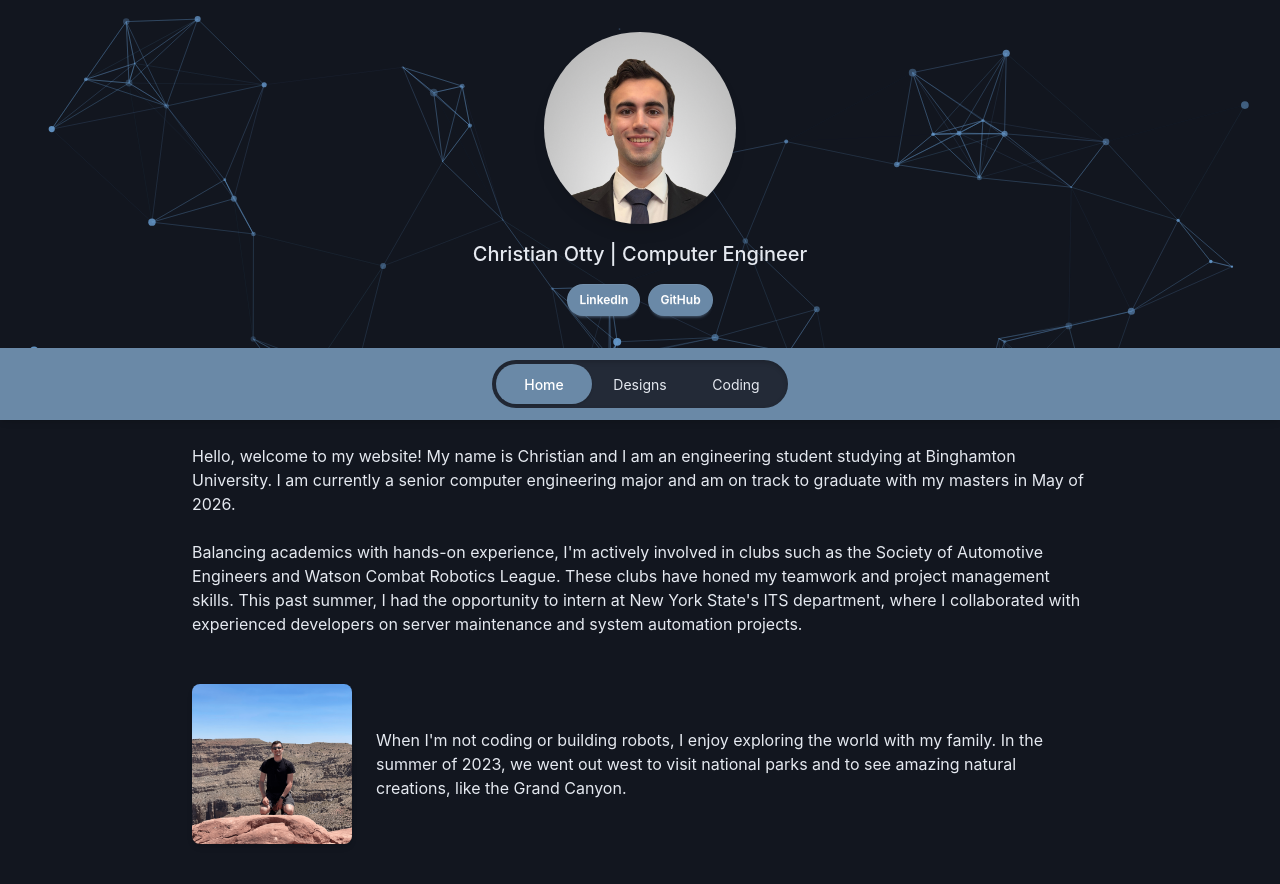
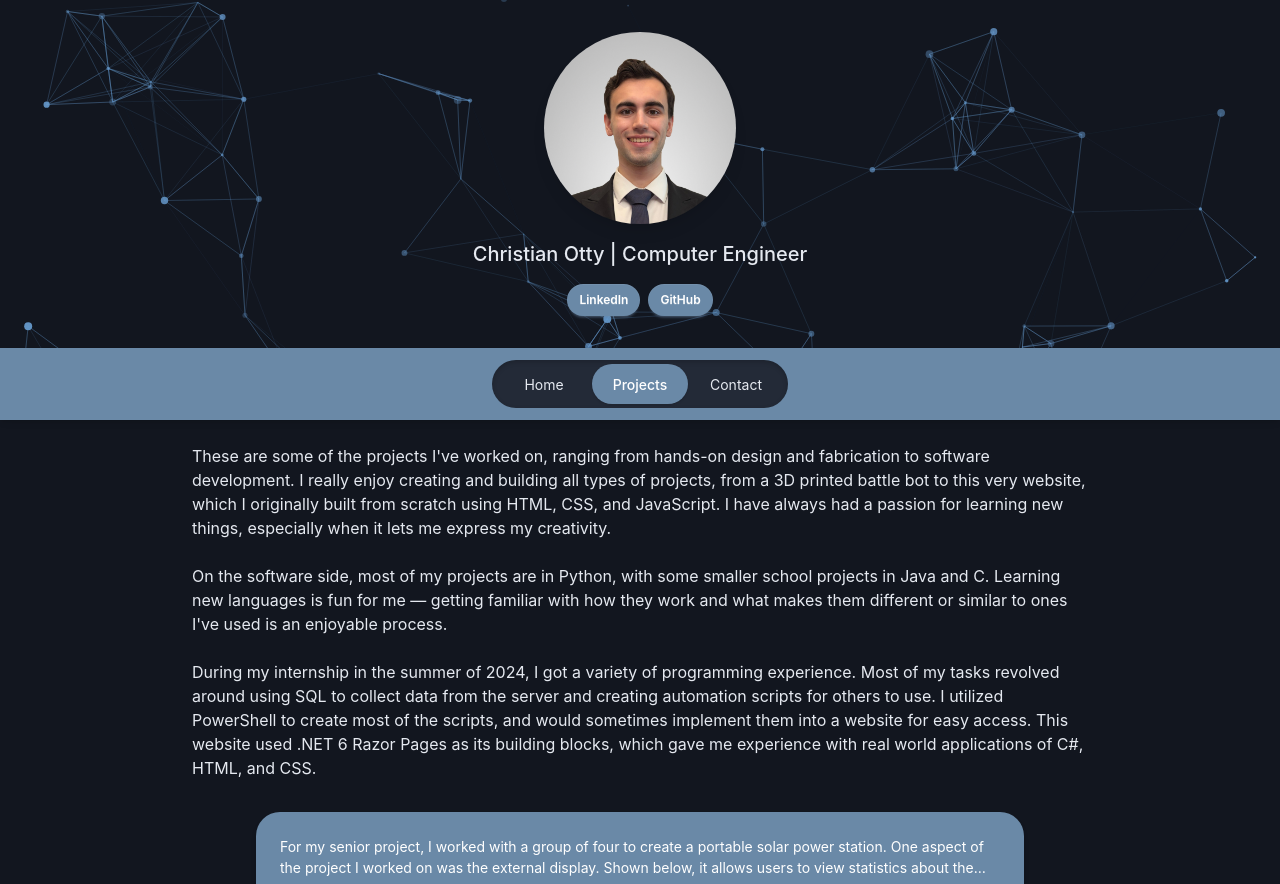
Before and after one commit to cotty52/Website, a React (Vite) app in the folder portfolio/: page /projects in a window 1280 px wide. Before the commit this address led to /home. Shown: the top 884 px of the page. Built offline with nearby package versions, Linux system fonts and the light colour scheme.

Commit message:
Combined designs and coding into one projects tab. Added contact tab that needs info.

```diff
--- a/portfolio/src/App.jsx
+++ b/portfolio/src/App.jsx
@@ -1,8 +1,8 @@
 import { BrowserRouter, Routes, Route, Navigate } from 'react-router-dom'
 import Layout from './components/Layout'
 import Home from './pages/Home'
-import Coding from './pages/Coding'
-import Designs from './pages/Designs'
+import Projects from './pages/Projects'
+import Contact from './pages/Contact'
 
 /*
   A pathless layout route: <Layout /> renders once and stays mounted while
@@ -28,8 +28,8 @@ function App() {
           */}
           <Route index element={<Navigate to="/home" replace />} />
           <Route path="home" element={<Home />} />
-          <Route path="designs" element={<Designs />} />
-          <Route path="coding" element={<Coding />} />
+          <Route path="projects" element={<Projects />} />
+          <Route path="contact" element={<Contact />} />
           <Route path="*" element={<Navigate to="/home" replace />} />
         </Route>
       </Routes>
--- a/portfolio/src/components/NavBar.jsx
+++ b/portfolio/src/components/NavBar.jsx
@@ -3,8 +3,8 @@ import { motion } from 'framer-motion'
 
 const TABS = [
   { to: '/home', label: 'Home' },
-  { to: '/designs', label: 'Designs' },
-  { to: '/coding', label: 'Coding' },
+  { to: '/projects', label: 'Projects' },
+  { to: '/contact', label: 'Contact' },
 ]
 
 /*
--- a/portfolio/src/data/projects.js
+++ b/portfolio/src/data/projects.js
@@ -15,29 +15,32 @@ import arduinoVideo from '../assets/Arduino_Video.mp4'
 
 /*
   The project cards are structurally identical — a blurb plus one or more
-  media items — so they live as data and the pages just map over them.
+  media items — so they live as data and the page just maps over them.
   Assets are imported (not referenced by path) so Vite verifies them at build
   time and content-hashes the output filenames.
 */
 
-export const codingProjects = [
-  {
-    id: 'idle-screen',
-    blurb:
-      'This is a python script that allows you to input an image and it creates a bouncing idle screen from it, like the classic DVD logo.',
-    aspect: 'aspect-video',
-    media: [{ type: 'video', src: idleBounceVideo, alt: 'idle bounce screen demo' }],
-  },
-  {
+export const projects = [
+    {
     id: 'senior-project',
     blurb:
       'For my senior project, I worked with a group of four to create a portable solar power station. One aspect of the project I worked on was the external display. Shown below, it allows users to view statistics about the battery like the state of charge, battery voltage, overall wattage, etc. We used an ESP32 microcontroller to run the code for the SPI display.',
     aspect: 'aspect-square',
     media: [{ type: 'image', src: displayImg, alt: 'external-display' }],
   },
-]
-
-export const designProjects = [
+  {
+    id: 'formula',
+    blurb:
+    "I am part of Binghamton's Formula SAE club, where many students work in teams to design and bring to life a Formula-1 inspired race car. In my junior year, I was part of the Frame subteam. I was able to do a lot of CAD design and hands on work. I also learned how to weld from industry professionals. In my senior year, I was part of the Accumulator subteam, where I worked on the battery pack for the car.",
+    link: { href: 'https://binghamtonmotorsports.com/', label: 'Binghamton Motorsports' },
+    aspect: 'aspect-square',
+    media: [
+      { type: 'image', src: carSide, alt: 'car-side' },
+      { type: 'image', src: carBack, alt: 'car-back' },
+      { type: 'image', src: carFront, alt: 'car-front' },
+      { type: 'image', src: welding, alt: 'welding' },
+    ],
+  },
   {
     id: 'botty',
     blurb:
@@ -47,19 +50,6 @@ export const designProjects = [
       { type: 'image', src: bottyFront, alt: 'botty-front' },
       { type: 'image', src: bottyBack, alt: 'botty-back' },
       { type: 'image', src: bottySide, alt: "botty-side :'(" },
-    ],
-  },
-  {
-    id: 'formula',
-    blurb:
-      "I am part of Binghamton's Formula SAE club, where many students work in teams to design and bring to life a Formula-1 inspired race car. In my junior year, I was part of the Frame subteam. I was able to do a lot of CAD design and hands on work. I also learned how to weld from industry professionals. In my senior year, I was part of the Accumulator subteam, where I worked on the battery pack for the car.",
-    link: { href: 'https://binghamtonmotorsports.com/', label: 'Binghamton Motorsports' },
-    aspect: 'aspect-square',
-    media: [
-      { type: 'image', src: carSide, alt: 'car-side' },
-      { type: 'image', src: carBack, alt: 'car-back' },
-      { type: 'image', src: carFront, alt: 'car-front' },
-      { type: 'image', src: welding, alt: 'welding' },
     ],
   },
   {
@@ -75,4 +65,11 @@ export const designProjects = [
       { type: 'video', src: arduinoVideo, alt: 'arduino simon says demo' },
     ],
   },
+  {
+    id: 'idle-screen',
+    blurb:
+      'This is a python script that allows you to input an image and it creates a bouncing idle screen from it, like the classic DVD logo.',
+    aspect: 'aspect-video',
+    media: [{ type: 'video', src: idleBounceVideo, alt: 'idle bounce screen demo' }],
+  },
 ]
--- a/portfolio/src/pages/Coding.jsx
+++ /dev/null
@@ -1,31 +0,0 @@
-import ProjectCard from '../components/ProjectCard'
-import ImageSlider from '../components/ImageSlider'
-import { codingProjects } from '../data/projects'
-
-export default function Coding() {
-  return (
-    <div className="flex w-full max-w-4xl flex-col items-center gap-8">
-      <p>
-        Here are some coding projects I have done. Most of them are in python, but I have made small
-        scale school projects in other languages such as Java and C. I built this website from
-        scratch using HTML, CSS, and JavaScript. Larning new languages is fun for me. Getting
-        familiar with how they work and what makes them different or similar to other ones I&apos;ve
-        used is an enjoyable process.
-        <br />
-        <br />
-        During my internship of summer 2024, I got a variety of programming experience. Most of my
-        tasks revolved around using SQL to collect data from the server and creating automation
-        scripts for others to use. I utilized PowerShell to create most of the scripts, and I would
-        sometimes implement them into a website for easy access. This website used .NET 6 Razor Pages
-        as its building blocks, which gave me experience with real world applications of C#, HTML,
-        and CSS.
-      </p>
-
-      {codingProjects.map((project) => (
-        <ProjectCard key={project.id} blurb={project.blurb} link={project.link}>
-          <ImageSlider media={project.media} aspect={project.aspect} />
-        </ProjectCard>
-      ))}
-    </div>
-  )
-}
--- /dev/null
+++ b/portfolio/src/pages/Contact.jsx
@@ -0,0 +1,7 @@
+export default function Contact() {
+  return (
+    <div className="flex w-full max-w-4xl flex-col items-center gap-8">
+      <p>Contact page coming soon.</p>
+    </div>
+  )
+}
--- a/portfolio/src/pages/Designs.jsx
+++ /dev/null
@@ -1,22 +0,0 @@
-import ProjectCard from '../components/ProjectCard'
-import ImageSlider from '../components/ImageSlider'
-import { designProjects } from '../data/projects'
-
-export default function Designs() {
-  return (
-    <div className="flex w-full max-w-4xl flex-col items-center gap-8">
-      <p>
-        These are some projects I have worked on that involved design and creation. I really enjoy
-        creating and working on all types of projects, ranging from 3D printed battle bot, to hands
-        on work, to this very website. I have always had a passion for learning new things,
-        especially if it allows me to express my creativity.
-      </p>
-
-      {designProjects.map((project) => (
-        <ProjectCard key={project.id} blurb={project.blurb} link={project.link}>
-          <ImageSlider media={project.media} aspect={project.aspect} />
-        </ProjectCard>
-      ))}
-    </div>
-  )
-}
--- /dev/null
+++ b/portfolio/src/pages/Projects.jsx
@@ -0,0 +1,37 @@
+import ProjectCard from '../components/ProjectCard'
+import ImageSlider from '../components/ImageSlider'
+import { projects } from '../data/projects'
+
+export default function Projects() {
+  return (
+    <div className="flex w-full max-w-4xl flex-col items-center gap-8">
+      <p>
+        These are some of the projects I&apos;ve worked on, ranging from hands-on design and
+        fabrication to software development. I really enjoy creating and building all types of
+        projects, from a 3D printed battle bot to this very website, which I originally built from
+        scratch using HTML, CSS, and JavaScript. I have always had a passion for learning new
+        things, especially when it lets me express my creativity.
+        <br />
+        <br />
+        On the software side, most of my projects are in Python, with some smaller school projects
+        in Java and C. Learning new languages is fun for me &mdash; getting familiar with how they
+        work and what makes them different or similar to ones I&apos;ve used is an enjoyable
+        process.
+        <br />
+        <br />
+        During my internship in the summer of 2024, I got a variety of programming experience. Most
+        of my tasks revolved around using SQL to collect data from the server and creating
+        automation scripts for others to use. I utilized PowerShell to create most of the scripts,
+        and would sometimes implement them into a website for easy access. This website used .NET 6
+        Razor Pages as its building blocks, which gave me experience with real world applications of
+        C#, HTML, and CSS.
+      </p>
+
+      {projects.map((project) => (
+        <ProjectCard key={project.id} blurb={project.blurb} link={project.link}>
+          <ImageSlider media={project.media} aspect={project.aspect} />
+        </ProjectCard>
+      ))}
+    </div>
+  )
+}
```
Also changed, not shown: 1 other file (tests, documents, lock files or other folders).
